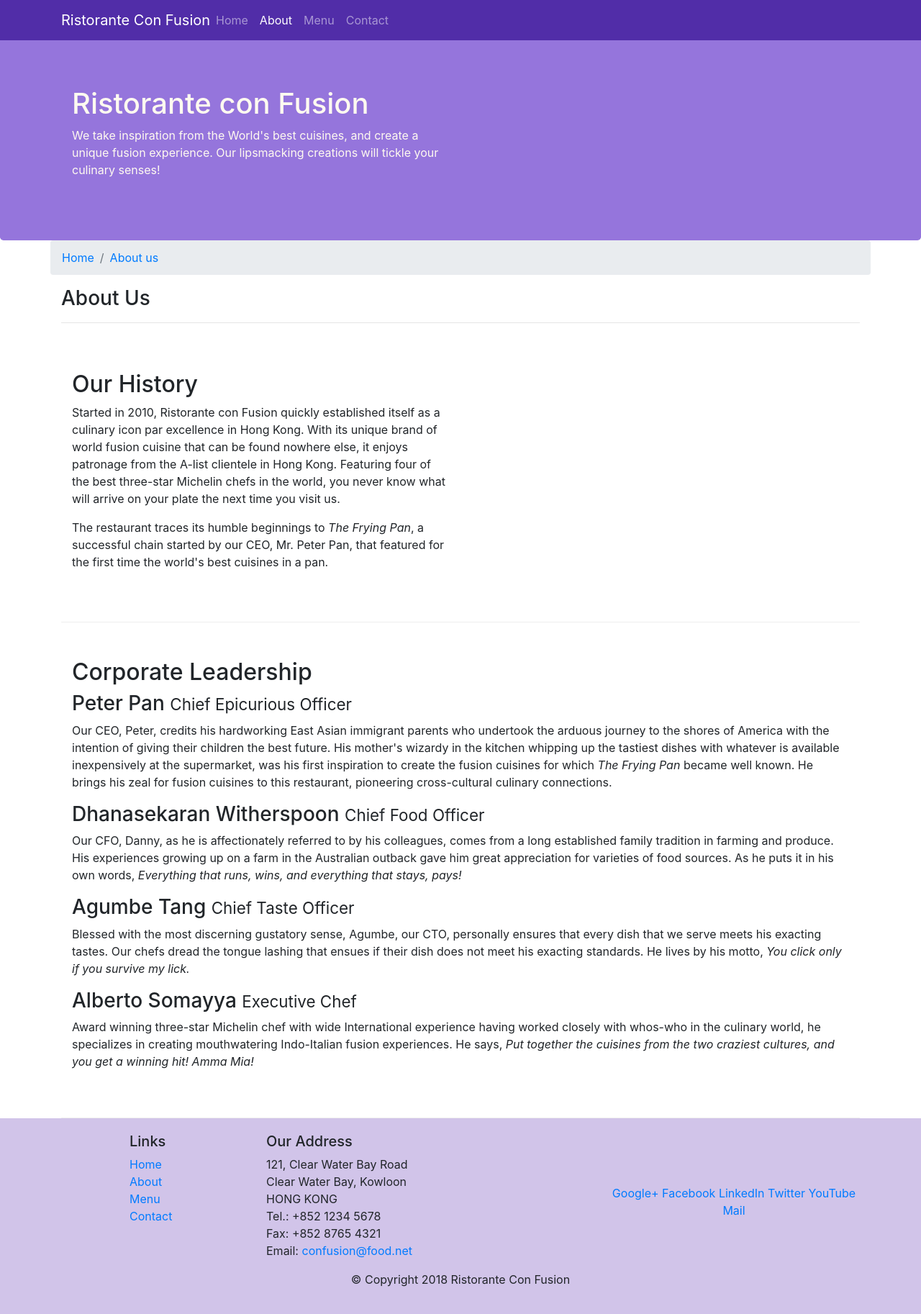
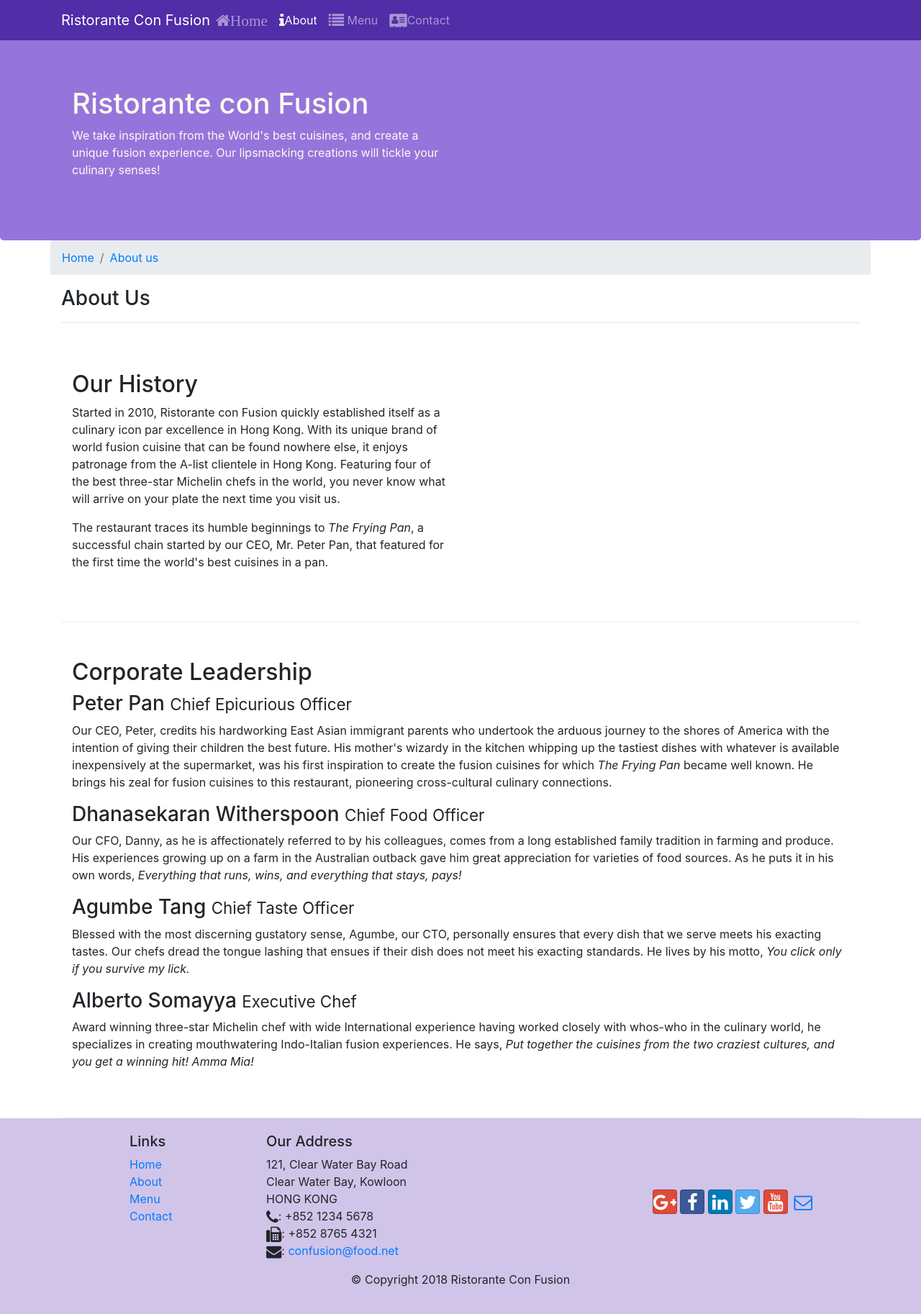
Before and after one commit to gohzenhao/full-stack-web-development-react, a website: page aboutus.html in a window 1280 px wide. Shown: the whole page at 72% size. Drawn offline with nearby package versions, Linux system fonts and the light colour scheme.

Commit message:
icon fonts

```diff
--- a/aboutus.html
+++ b/aboutus.html
@@ -7,6 +7,8 @@
     <meta http-equiv="x-ua-compatible" content="ie=edge">
     <link rel="stylesheet" href="node_modules/bootstrap/dist/css/bootstrap.min.css">
     <link rel="stylesheet" href="css/styles.css">
+    <link rel="stylesheet" href="node_modules/font-awesome/css/font-awesome.min.css">
+    <link rel="stylesheet" href="node_modules/bootstrap-social/bootstrap-social.css">
     <title>Ristorante Con Fusion: About Us</title>
 
 </head>
@@ -21,10 +23,10 @@
            <a class="navbar-brand mr-auto" href="./index.html">Ristorante Con Fusion</a>
                 <div class="collapse navbar-collapse" id="Navbar">
                     <ul class="navbar-nav mr-auto">
-                        <li class="nav-item"><a class="nav-link" href="./index.html">Home</a></li>
-                        <li class="nav-item active"><a class="nav-link" href="#">About</a></li>
-                        <li class="nav-item"><a class="nav-link" href="#">Menu</a></li>
-                        <li class="nav-item"><a class="nav-link" href="#">Contact</a></li>
+                        <li class="nav-item"><a class="nav-link" href="./index.html"><span class="fa fa-home fa-lg">Home</span></a></li>
+                        <li class="nav-item active"><a class="nav-link" href="#"><span class="fa fa-info fa-lg"></span>About</span></a></li>
+                        <li class="nav-item"><a class="nav-link" href="#"><span class="fa fa-list fa-lg"></span> Menu</a></li>
+                        <li class="nav-item"><a class="nav-link" href="#"><span class="fa fa-address-card fa-lg"></span>Contact</a></li>
                     </ul>
                 </div>
         </div>
@@ -99,19 +101,20 @@
 		              121, Clear Water Bay Road<br>
 		              Clear Water Bay, Kowloon<br>
 		              HONG KONG<br>
-		              Tel.: +852 1234 5678<br>
-		              Fax: +852 8765 4321<br>
-		              Email: <a href="mailto:confusion@food.net">confusion@food.net</a>
+                      <i class="fa fa-phone fa-lg"></i>: +852 1234 5678<br>
+                      <i class="fa fa-fax fa-lg"></i>: +852 8765 4321<br>
+                      <i class="fa fa-envelope fa-lg"></i>:
+                      <a href="mailto:confusion@food.net">confusion@food.net</a>
 		           </address>
                 </div>
                 <div class="col-12 col-sm-4 align-self-center">
                     <div class="text-center">
-                        <a href="http://google.com/+">Google+</a>
-                        <a href="http://www.facebook.com/profile.php?id=">Facebook</a>
-                        <a href="http://www.linkedin.com/in/">LinkedIn</a>
-                        <a href="http://twitter.com/">Twitter</a>
-                        <a href="http://youtube.com/">YouTube</a>
-                        <a href="mailto:">Mail</a>
+                        <a class="btn btn-social-icon btn-google" href="http://google.com/+"><i class="fa fa-google-plus"></i></a>
+                        <a class="btn btn-social-icon btn-facebook" href="http://www.facebook.com/profile.php?id="><i class="fa fa-facebook"></i></a>
+                        <a class="btn btn-social-icon btn-linkedin" href="http://www.linkedin.com/in/"><i class="fa fa-linkedin"></i></a>
+                        <a class="btn btn-social-icon btn-twitter" href="http://twitter.com/"><i class="fa fa-twitter"></i></a>
+                        <a class="btn btn-social-icon btn-google" href="http://youtube.com/"><i class="fa fa-youtube"></i></a>
+                        <a class="btn btn-social-icon" href="mailto:"><i class="fa fa-envelope-o"></i></a>
                     </div>
                 </div>
            </div>
--- a/package.json
+++ b/package.json
@@ -15,6 +15,8 @@
   },
   "dependencies": {
     "bootstrap": "^4.0.0",
+    "bootstrap-social": "^5.1.1",
+    "font-awesome": "^4.7.0",
     "jquery": "^3.3.1",
     "popper.js": "^1.12.9"
   }
```
Also changed, not shown: index.html (+17 -14 lines), 1 other file.
